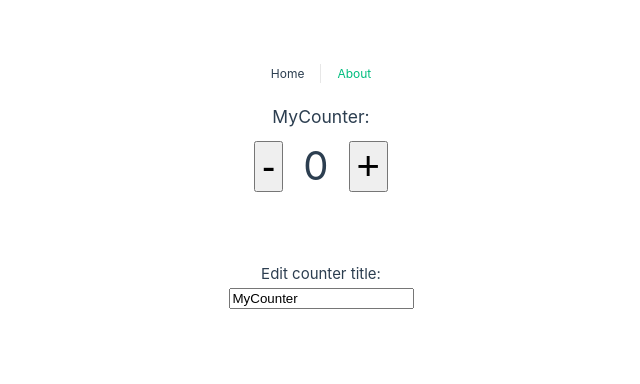
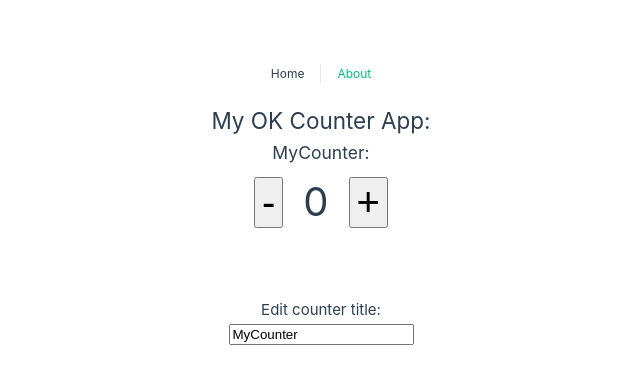
Before and after one commit to uni51/vue-composition-api-basics, a Vue app: page / in a window 1280 px wide. Shown: the top 384 px of the page, without its empty margins (319-959 px from the left). Built offline with nearby package versions, Linux system fonts and the light colour scheme.

Commit message:
4-18 Non-Reactive Data

```diff
--- a/src/views/HomeView.vue
+++ b/src/views/HomeView.vue
@@ -1,5 +1,7 @@
 <template>
   <div class="home">
+    <h2>{{ appTitle }}:</h2>
+
     <h3>{{ counterData.title }}:</h3>
 
     <div>
@@ -17,6 +19,8 @@
 
 <script setup>
 import { reactive } from "vue";
+
+const appTitle = "My OK Counter App";
 
 // const counter = ref(0),
 //   counterTitle = ref("My Counter");
```
